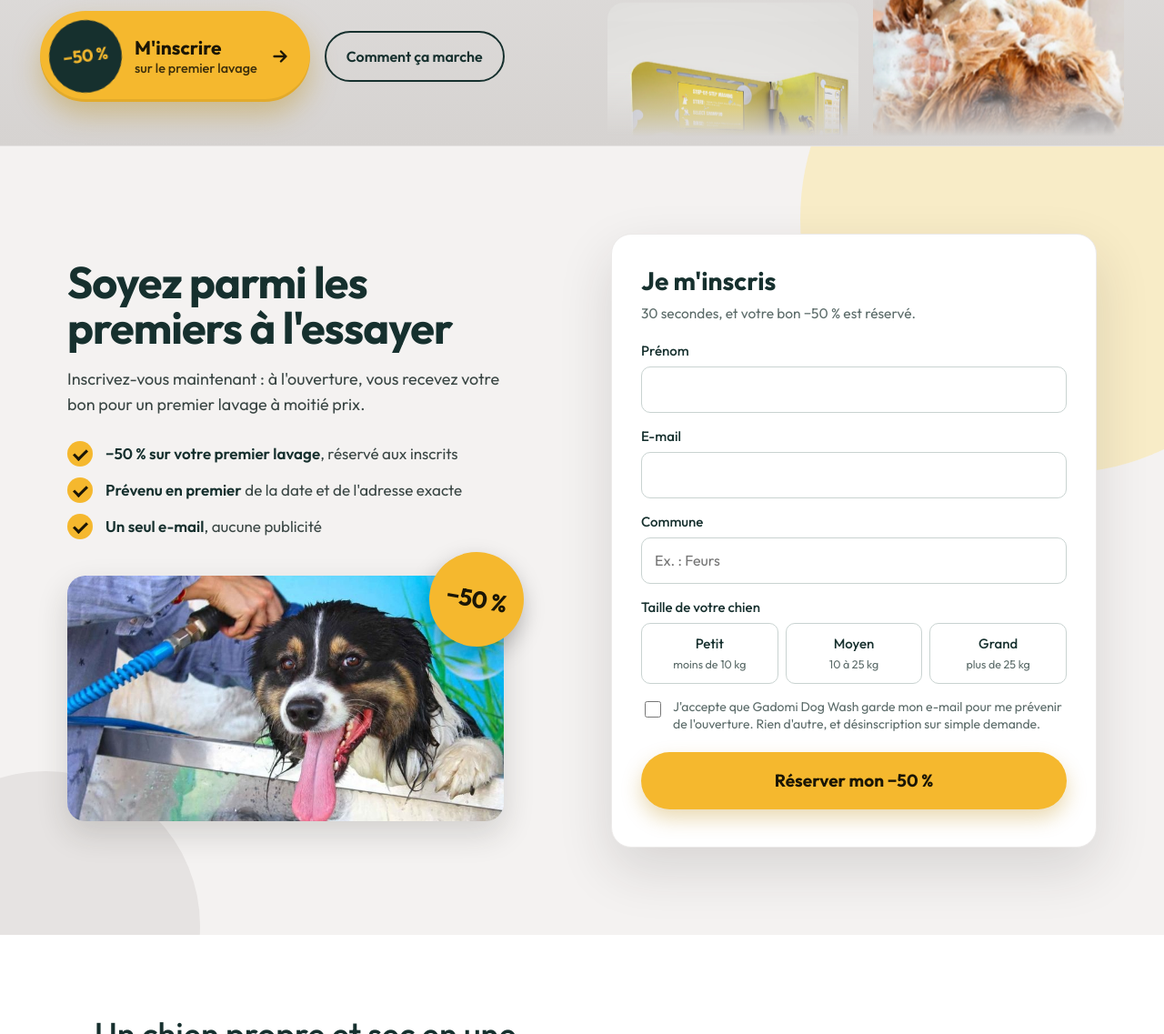
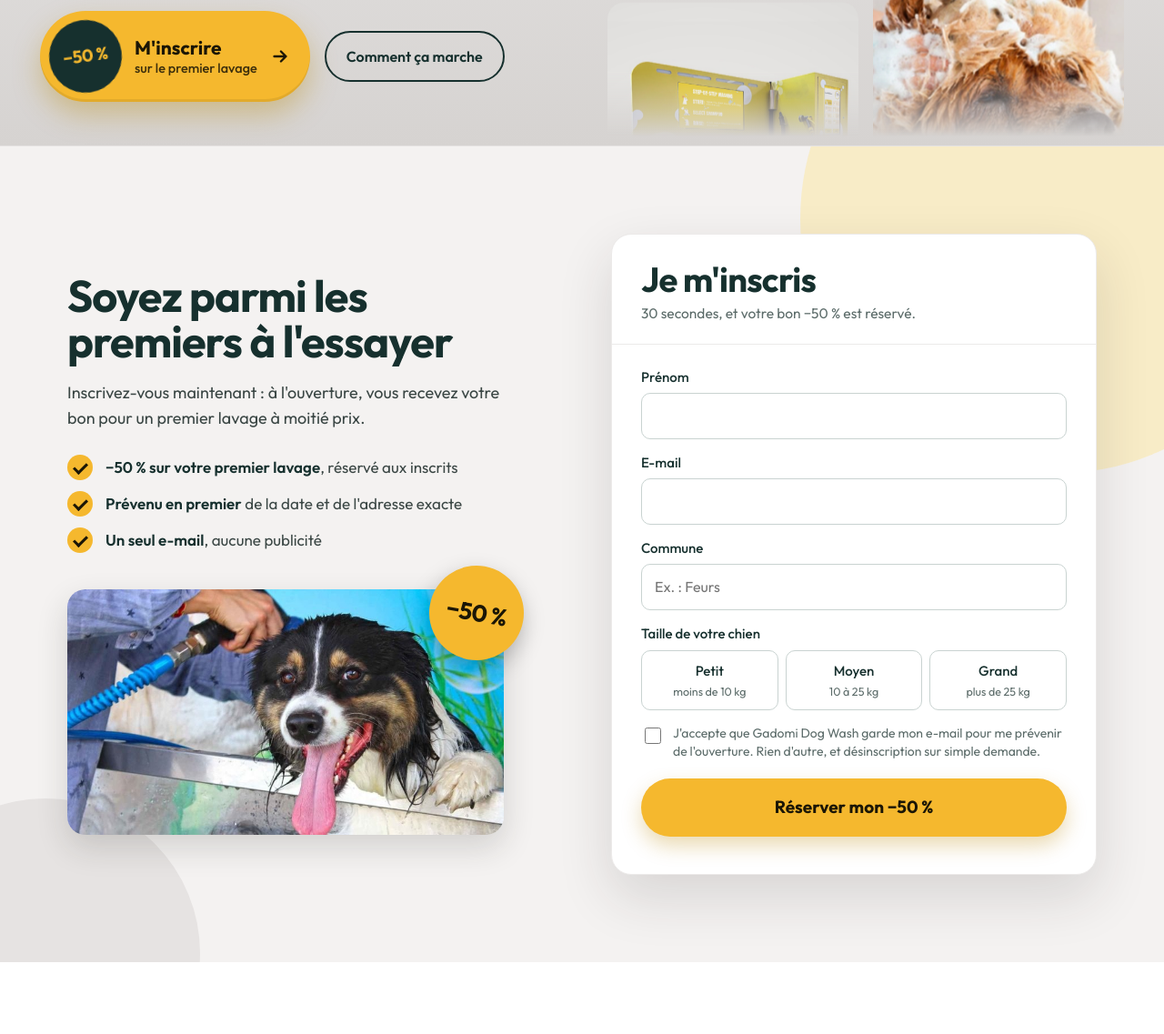
Before and after one commit to gadomi42/gadomidogwash, a plain HTML site: page index.html in a window 1280 px wide. Shown: the part 660-1797 px from the top of the page at 91% size. Drawn offline with Linux system fonts and the light colour scheme.

Commit message:
Formulaire : titre Je m'inscris mis en avant
Co-Authored-By: Claude Opus 5.5 <noreply@anthropic.com>
Claude-Session: https://claude.ai/code/session_01LdKs9vLDk7gEKpWjgFY9q7

```diff
--- a/index.html
+++ b/index.html
@@ -201,7 +201,14 @@ footer a:hover{color:var(--foam)}
 .sticker{position:absolute;right:-22px;top:-26px;width:104px;height:104px;border-radius:50%;background:var(--yel);color:var(--yel-ink);
   display:grid;place-items:center;font-weight:800;font-size:26px;letter-spacing:-.02em;transform:rotate(10deg);box-shadow:0 10px 24px rgba(0,0,0,.25)}
 .signup .card{border:1px solid #ECEAE9;box-shadow:0 24px 60px rgba(40,36,34,.14);padding:34px 32px 28px}
-.signup .card h2{font-size:28px;font-weight:700}
+.signup .card{position:relative;padding-top:0;overflow:hidden}
+.signup .card form{padding-top:0}
+.card-head{margin:0 -32px 24px;padding:30px 32px 22px;border-bottom:1px solid #ECEAE9;display:flex;align-items:center;gap:16px}
+.card-head .pen{flex:none;width:52px;height:52px;border-radius:50%;background:var(--ink);display:grid;place-items:center}
+.card-head .pen svg{width:26px;height:26px;color:var(--yel)}
+.signup .card .card-head h2{margin:0;font-size:clamp(30px,3vw,38px);font-weight:800;letter-spacing:-.02em;line-height:1;color:var(--ink)}
+.signup .card .card-head .sub{margin:6px 0 0;font-size:15.5px;color:var(--soft)}
+@media (max-width:420px){.card-head{margin:0 -18px 20px;padding:24px 18px 18px}}
 .signup .btn{font-size:19px;font-weight:700;padding:17px 22px;box-shadow:0 10px 22px rgba(184,134,0,.3)}
 @media (max-width:900px){.signup-in{padding:64px 18px;gap:36px}.pitch-photo{max-width:none}.sticker{right:-6px;width:88px;height:88px;font-size:22px}}
 </style>
@@ -275,8 +282,9 @@ footer a:hover{color:var(--foam)}
     </div>
     <div class="card" id="inscription">
       <form id="form" novalidate>
-        <h2>Je m'inscris</h2>
-        <p class="sub">30 secondes, et votre bon −50 % est réservé.</p>
+        <div class="card-head">
+          <div><h2>Je m'inscris</h2><p class="sub">30 secondes, et votre bon −50 % est réservé.</p></div>
+        </div>
 
         <input type="checkbox" name="botcheck" class="hp" tabindex="-1" autocomplete="off" aria-hidden="true">
 
```
